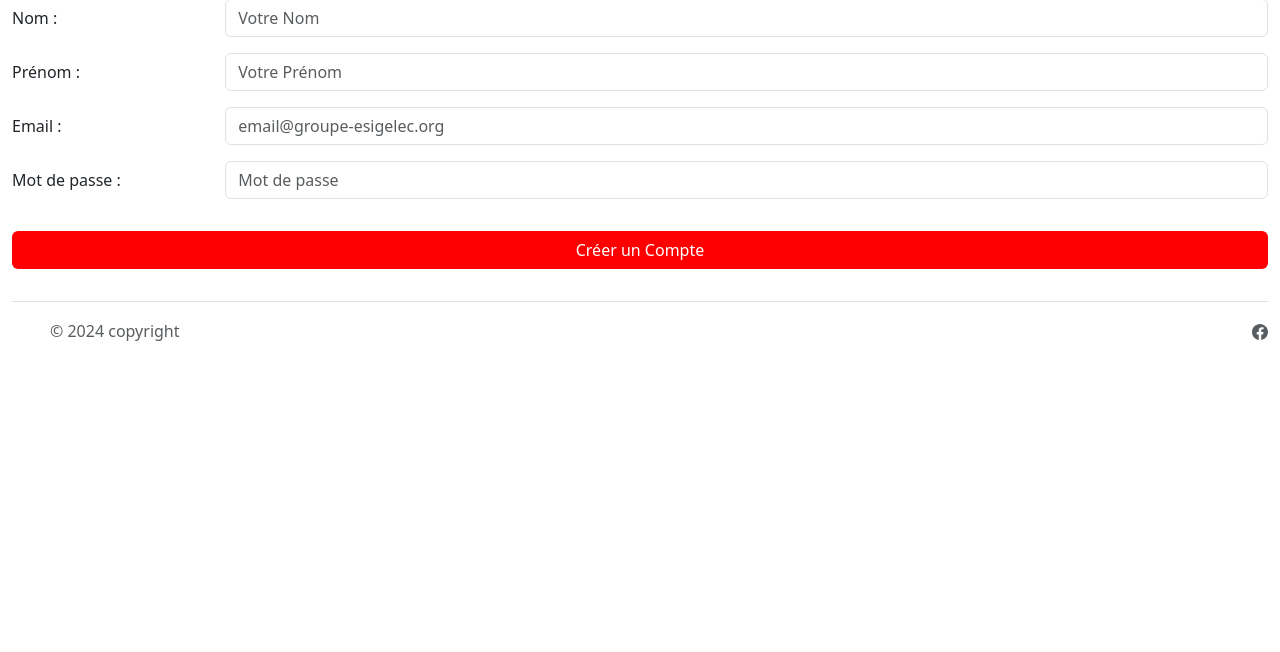
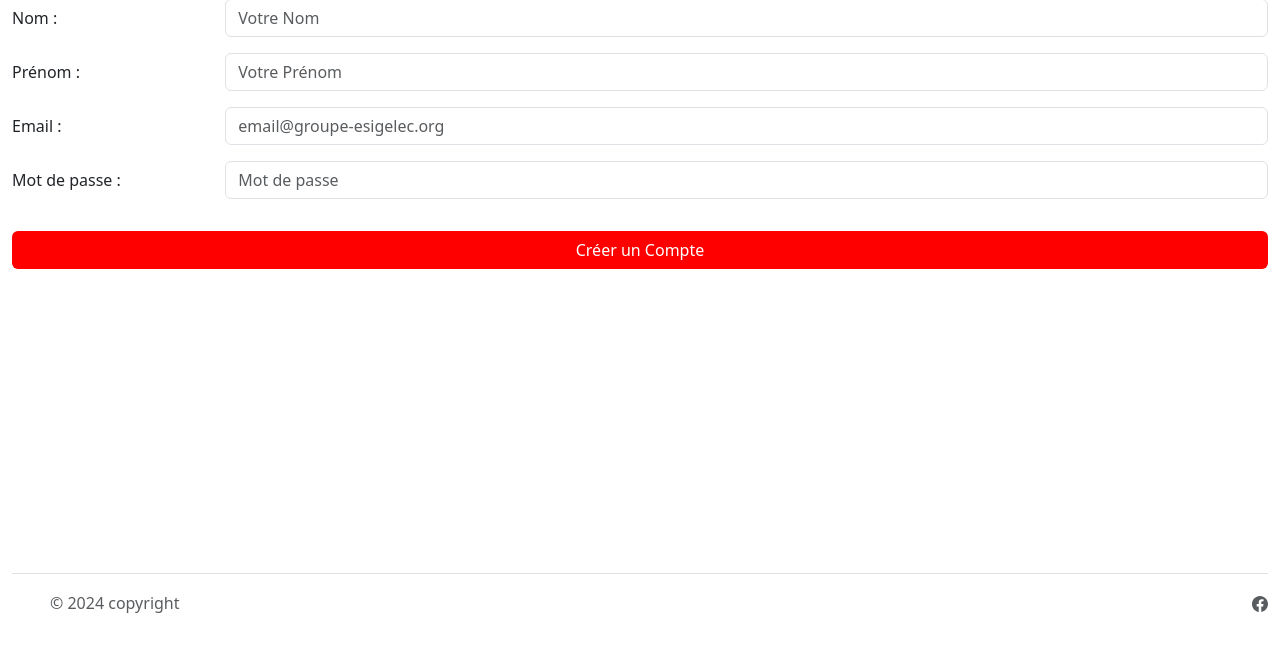
Before and after one commit to omarzinela/projet, a PHP site: page /creer_compte.php in a window 1280 px wide. Shown: the part 73-725 px from the top of the page. Run offline with PHP 8.4, Linux system fonts and the light colour scheme.

Commit message:
modification dropdown et taille

```diff
--- a/composant/header.php
+++ b/composant/header.php
@@ -12,6 +12,16 @@
 
     <title>RUNNINESIGELEC</title>
 </head>
+<script>
+document.querySelectorAll('.navbar-nav a').forEach(item => {
+  item.addEventListener('click', () => {
+  const navbarCollapse = document.getElementById('navbarSupportedContent');
+  if (navbarCollapse.classList.contains('show')) {
+  navbarCollapse.classList.remove('show');
+  }
+  });
+});
+</script>
 <?php session_start(); ?>
 <body>
     <div class="container-fluid">
--- a/css/style31.css
+++ b/css/style31.css
@@ -7,7 +7,7 @@ header{
     margin-top: 2rem;
 }
 main{
-    min-height: 80%;
+    min-height: 700px;
 }
 .a_propos_paragraphe{
 position: absolute;
@@ -38,7 +38,7 @@ animation: fadeOut 5s forwards;
       }
 
 .class_footer{
-      min-height: 85%;
+      min-height: 550px;
 }
 .img_a_propos{
     margin-right: 15%;
```
